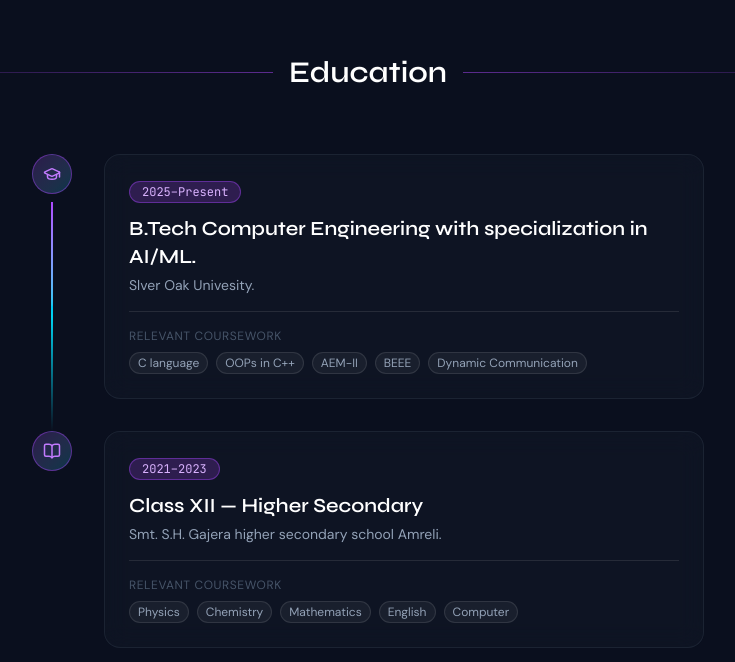
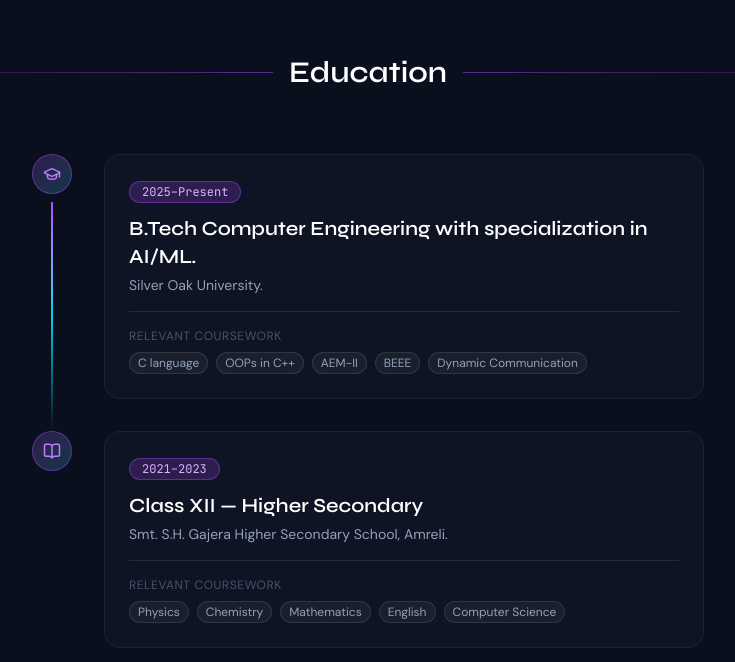
Before and after one commit to anugrahpolra312-art/Anugrah-s-Portfolio, a React (Vite) app: page / in a window 1280 px wide. Shown: the part 1824-2486 px from the top of the page, without its empty margins (272-1007 px from the left). Built offline with nearby package versions, Linux system fonts and the light colour scheme.

Commit message:
update project

```diff
--- a/src/sections/Education.jsx
+++ b/src/sections/Education.jsx
@@ -16,15 +16,15 @@
     year: '2025–Present',
     icon: GraduationCap,
     degree: 'B.Tech Computer Engineering with specialization in AI/ML.',
-    institution: 'Slver Oak Univesity.',
+    institution: 'Silver Oak University.',
     coursework: ['C language', 'OOPs in C++', 'AEM-II', 'BEEE', 'Dynamic Communication'],
   },
   {
     year: '2021–2023',
     icon: BookOpen,
     degree: 'Class XII — Higher Secondary',
-    institution: 'Smt. S.H. Gajera higher secondary school Amreli.',
-    coursework: ['Physics', 'Chemistry', 'Mathematics', 'English', 'Computer '],
+    institution: 'Smt. S.H. Gajera Higher Secondary School, Amreli.',
+    coursework: ['Physics', 'Chemistry', 'Mathematics', 'English', 'Computer Science'],
   },
 ];
 
--- a/src/sections/Hero.jsx
+++ b/src/sections/Hero.jsx
@@ -43,7 +43,7 @@
   const socialLinks = [
     { icon: GithubIcon, label: 'GitHub', href: 'https://github.com/' },
     { icon: LinkedinIcon, label: 'LinkedIn', href: 'https://www.linkedin.com/in/anugrah-polara-0b2862376?utm_source=share_via&utm_content=profile&utm_medium=member_android' },
-    { icon: Mail, label: 'Email', href: 'anugrahpolra312@gmail.com' },
+    { icon: Mail, label: 'Email', href: 'mailto:anugrahpolra312@gmail.com' },
   ];
 
   return (
@@ -121,12 +121,14 @@
 
           {/* CTAs */}
           <motion.div variants={fadeUp} className="flex flex-wrap gap-4">
-            <button className="group flex items-center gap-2 px-6 py-3 rounded-full bg-gradient-to-r from-purple-500 to-cyan-400 text-white font-medium transition-all duration-200 hover:scale-[1.02] hover:shadow-[0_0_20px_rgba(139,92,246,0.4)]">
+            <a
+              href="/RESUME.docx"
+              download
+              className="group flex items-center gap-2 px-6 py-3 rounded-full bg-gradient-to-r from-purple-500 to-cyan-400 text-white font-medium transition-all duration-200 hover:scale-[1.02] hover:shadow-[0_0_20px_rgba(139,92,246,0.4)]"
+            >
               <Download size={18} />
-              <a href="c:\Users\Admin\Desktop\RESUME.docx" download="c:\Users\Admin\Desktop\RESUME.docx">
-                Download Resume
-              </a>
-            </button>
+              Download Resume
+            </a>
             <button
               onClick={() => document.getElementById('projects')?.scrollIntoView({ behavior: 'smooth' })}
               className="group flex items-center gap-2 px-6 py-3 rounded-full border border-white/20 text-white font-medium transition-all duration-200 hover:border-white/40 hover:bg-white/5"
```
Also changed, not shown: vercel.json (added), 1 other file (tests, documents, lock files or other folders).
